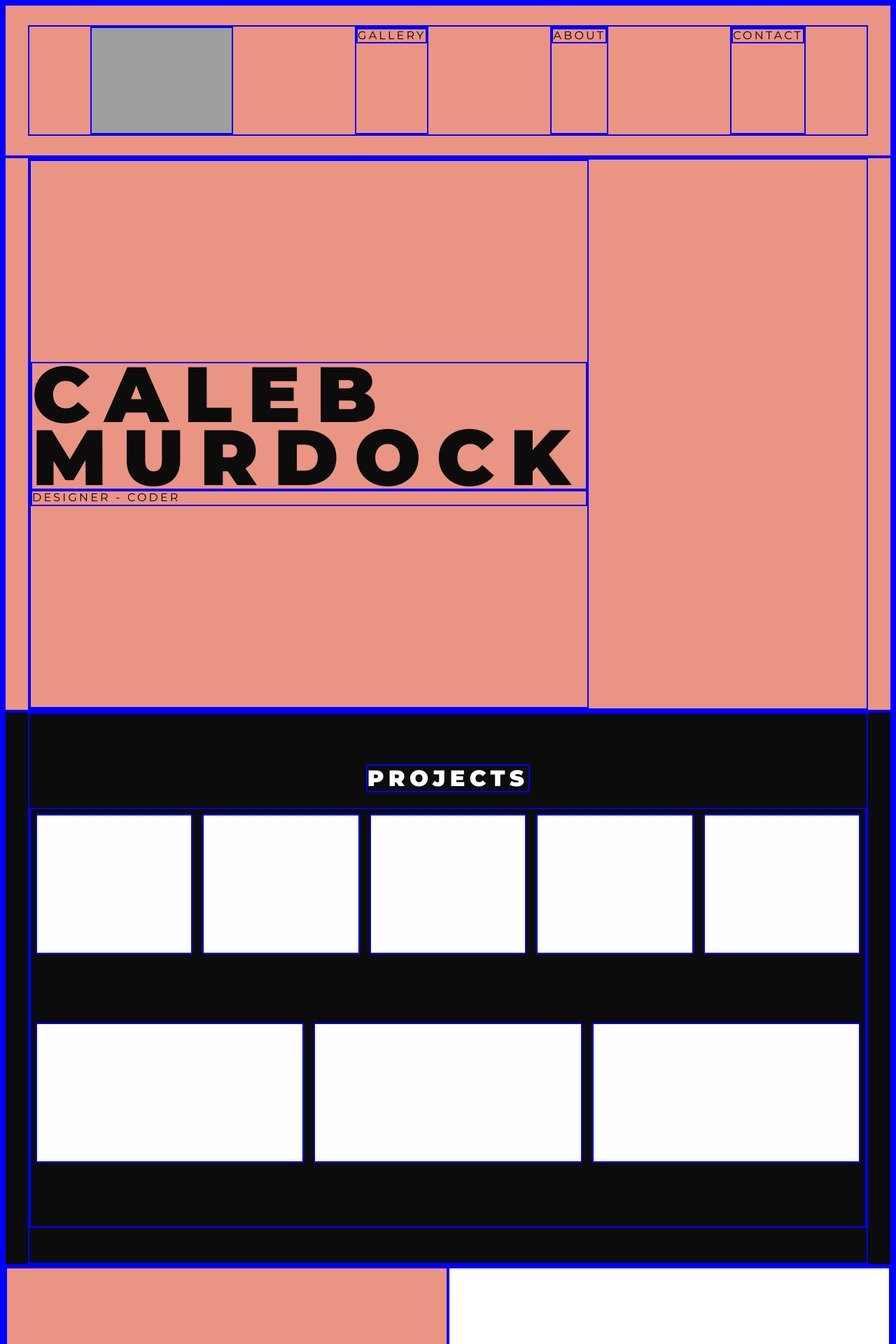
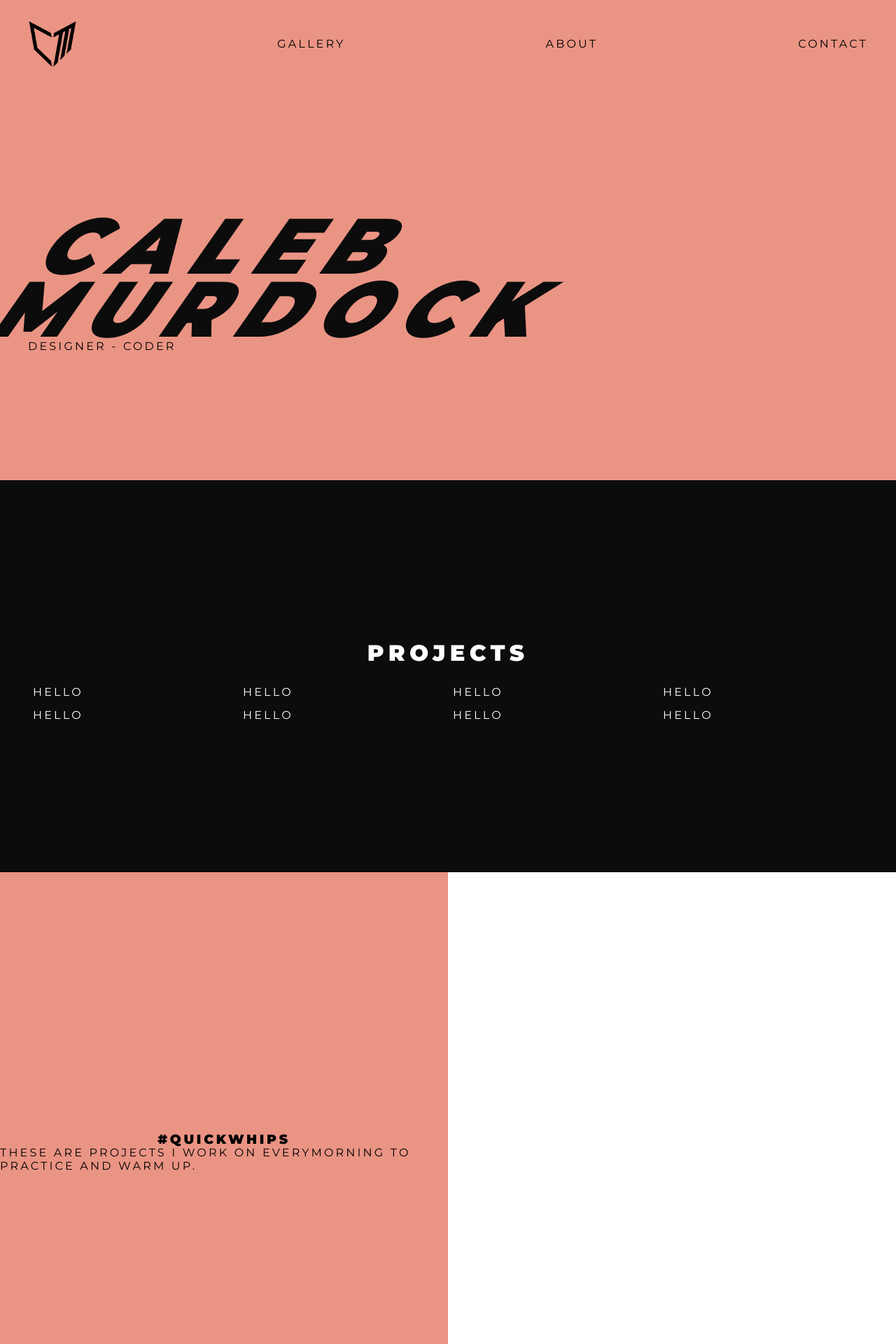
Before and after one commit to MurdockC/portfolio-2018-v4, a PHP site: page / in a window 1280 px wide. Shown: the top 1920 px of the page at 70% size. Run offline with PHP 8.4, Linux system fonts and the light colour scheme; data that the repository does not hold is empty; some libraries are stand-ins or nearby versions; grey boxes are pictures that could not be loaded.

Commit message:
styling header and grid for gallery

```diff
--- a/assets/css/main.scss
+++ b/assets/css/main.scss
@@ -22,13 +22,29 @@ body{
  max-width: 100vw;
 }
 
+@mixin for-phone-only {
+	@media (max-width: 599px) { @content; }
+}
+@mixin for-tablet-portrait-up {
+	@media (min-width: 600px) { @content; }
+}
+@mixin for-tablet-landscape-up {
+	@media (min-width: 900px) { @content; }
+}
+@mixin for-desktop-up {
+	@media (min-width: 1200px) { @content; }
+}
+@mixin for-big-desktop-up {
+	@media (min-width: 1800px) { @content; }
+}
+
 * {
   box-sizing: border-box;
   font-family: 'Montserrat', sans-serif;
   text-transform: uppercase;
   letter-spacing: .2em;
   max-width: 100%;
-  border: 2px solid blue;
+  // border: 2px solid blue;
   padding: 0px;
   margin: 0px;
 }
@@ -44,11 +60,17 @@ a {
   margin: 0px;
   line-height: .8em;
   color: $dark;
+  transform: skewX(-35deg);
+
 }
 
 .txt-w {
   color: $white;
 }
+
+// .txt-c {
+//   text-align: center;;
+// }
 
 .bg-p{
   background-color: $primary-color;
@@ -92,6 +114,10 @@ a {
  display: flex;
 }
 
+.grid {
+  display: grid;
+}
+
 .column {
   flex-direction: column;
 }
@@ -122,21 +148,47 @@ a {
 }
 
 .nav {
-  justify-content: space-around;
+  justify-content: space-between;
 }
 
 .logo{
-  max-width: 200px;
+  max-height: 70px;
+  width: auto;
 }
 .gallery {
-  flex-wrap: wrap;
-  height: 600px;
+  width: 100%;
+  grid-template-columns: repeat(4, 1fr);
   overflow: none;
+  justify-content: space-between;
+  color: white;
 }
 
 .gallery_item {
-  height: 200px;
-  width: 200px;
-  flex: 1 0 200px;
-  background: $white;
 }
+
+.gallery-projects, .about, .header {
+  height: 70vh;
+  @include for-phone-only {
+    height: auto;
+  }
+}
+
+.quickwhips {
+  height: 100vh;
+  @include for-phone-only {
+    height: auto;
+    flex-direction: column;
+  }
+}
+
+.quickwhips-column {
+  flex: 1 0 auto;
+  max-width: 50%;
+  @include for-phone-only {
+    max-width: 100%;
+  }
+}
+
+.gallery-whips {
+  width: 100%;
+}
--- a/assets/includes/header.php
+++ b/assets/includes/header.php
@@ -13,8 +13,8 @@
 	<body>
 	<section class="w-f h-f">
   <div class="flex bg-p p-l w-100 jc--c ai--c">
-    <div class="flex w-1200 nav">
-    <a href="/index.php"><img class="logo" src="/assets/images/dist/logo-gold.png"></a>
+    <div class="flex w-1200 nav ai--c">
+    <a href="/index.php"><img class="logo" src="assets/images/dist/logo.png"></a>
   			<a href="/gallery.php"><div class="">Gallery</div></a>
   			<a href="about.php"><div class="">About</div></a>
   			<a href="contact.php"><div class="">Contact</div></a>
--- a/index.php
+++ b/index.php
@@ -5,40 +5,54 @@
 
 	include('assets/includes/header.php');?>
 
-	<section class="flex bg-p h-100 jc--c w-f">
-		<div class="flex h-100 ai--c w-1200">
-			<div class="flex column h-100 jc--c">
+	<section class="header flex bg-p jc--c w-f">
+		<div class="flex ai--c w-1200">
+			<div class="flex column jc--c">
 				<h1 class="header-txt">Caleb<br>Murdock</h1>
 				<p>Designer - Coder</p>
 			</div>
 		</div>
 	</section>
-	<section class="gallery flex bg-d h-100 jc--c w-f">
-		<div class="flex column h-100 ai--c jc--c w-1200">
+	<section class="gallery-projects flex bg-d  jc--c w-f">
+		<div class="flex column  ai--c jc--c w-1200">
 				<h1 class="txt-w">Projects</h1>
-				<div class="gallery flex w-100">
-					<div class="flex gallery_item gallery_item_1 m-s"></div>
-					<div class="flex gallery_item gallery_item_2 m-s"></div>
-					<div class="flex gallery_item gallery_item_3 m-s"></div>
-					<div class="flex gallery_item gallery_item_4 m-s"></div>
-					<div class="flex gallery_item gallery_item_5 m-s"></div>
-					<div class="flex gallery_item gallery_item_6 m-s"></div>
-					<div class="flex gallery_item gallery_item_7 m-s"></div>
-					<div class="flex gallery_item gallery_item_8 m-s"></div>
+				<div class="grid gallery ">
+					<div class="flex gallery_item gallery_item_1 m-s">Hello</div>
+					<div class="flex gallery_item gallery_item_2 m-s">Hello</div>
+					<div class="flex gallery_item gallery_item_3 m-s">Hello</div>
+					<div class="flex gallery_item gallery_item_4 m-s">Hello</div>
+					<div class="flex gallery_item gallery_item_5 m-s">Hello</div>
+					<div class="flex gallery_item gallery_item_6 m-s">Hello</div>
+					<div class="flex gallery_item gallery_item_7 m-s">Hello</div>
+					<div class="flex gallery_item gallery_item_8 m-s">Hello</div>
 				</div>
 		</div>
 	</section>
- <section class="flex h-100 jc--c w-f">
-  <div class="flex column w-50  bg-p jc--c ai--c">
+
+
+ <section class="quickwhips flex w-f">
+  <div class="flex column quickwhips-column bg-p jc--c ai--c">
    <h3>#quickwhips</h3>
    <p>These are projects I work on everymorning to practice and warm up.</p>
   </div>
-  <div class="w-50 bg-w ">
+  <div class="flex column quickwhips-column bg-w jc--c ai--c">
+		<div class="gallery-whips grid gallery ">
+			<div class="flex gallery_item gallery_item_1 m-s">Hello</div>
+			<div class="flex gallery_item gallery_item_2 m-s">Hello</div>
+			<div class="flex gallery_item gallery_item_3 m-s">Hello</div>
+			<div class="flex gallery_item gallery_item_4 m-s">Hello</div>
+			<div class="flex gallery_item gallery_item_5 m-s">Hello</div>
+			<div class="flex gallery_item gallery_item_6 m-s">Hello</div>
+			<div class="flex gallery_item gallery_item_7 m-s">Hello</div>
+			<div class="flex gallery_item gallery_item_8 m-s">Hello</div>
+		</div>
   </div>
  </section>
- <section class="flex h-100 jc--c w-f">
+
+
+ <section class="about flex jc--c w-f">
   <div class="flex column w-100  bg-p jc--c ai--c">
-   <h3>#quickwhips</h3>
+   <h3>about</h3>
    <p>These are projects I work on everymorning to practice and warm up.</p>
   </div>
  </section>
```
Also changed, not shown: assets/css/main.css (+1 -1 lines), assets/images/dist/logo.png (added), assets/images/src/1.png (deleted), assets/images/src/logo.png (added).
